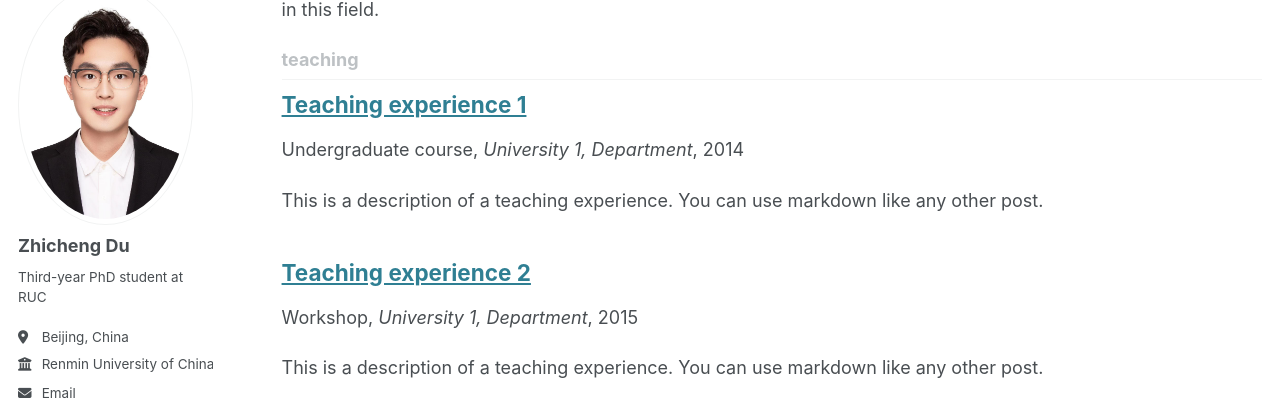
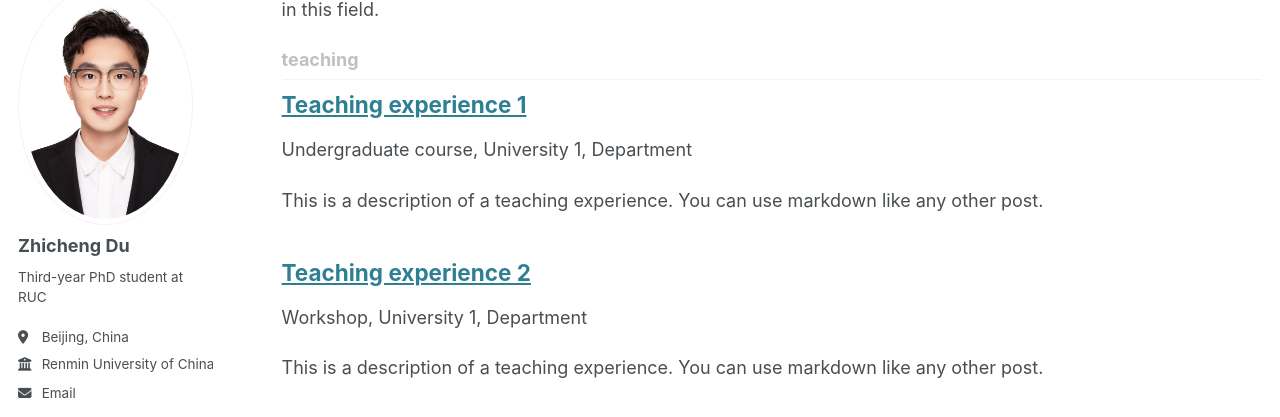
Before and after one commit to DUABC/zhichengdu, a Jekyll site: the page built from _pages/collection-archive.html, in a window 1280 px wide and 900 px high, scrolled down 2080 px. Shown: the part 121-538 px from the top of the window. Built offline with Jekyll 4.4.1, drawn with Linux system fonts in a browser that asks for light colours; some web fonts are replaced; some of the changed text lies outside the part shown.

Commit message:
Update archive-single.html

```diff
--- a/_includes/archive-single.html
+++ b/_includes/archive-single.html
@@ -51,9 +51,9 @@
     {% endif %}
 
         {% if post.collection == 'teaching' %}
-          <p> {{ post.type }}, <i>{{ post.venue }}</i>, {{ post.date | default: "1900-01-01" | date: "%Y" }} </p>
+          <p> {{ post.type }}, {{ post.venue }} </p>
         {% elsif post.collection == 'publications' %}
-          <p> {{ post.venue }}, {{ post.date | default: "1900-01-01" | date: "%Y" }} </p>
+          <p> {{ post.venue }} </p>
         {% elsif post.date %}
          <p class="page__date"><strong><i class="fa fa-fw fa-calendar" aria-hidden="true"></i> {{ site.data.ui-text[site.locale].date_label | default: "Published:" }}</strong> <time datetime="{{ post.date | default: "1900-01-01" | date_to_xmlschema }}">{{ post.date | default: "1900-01-01" | date: "%B %d, %Y" }}</time></p>
         {% endif %}
```
